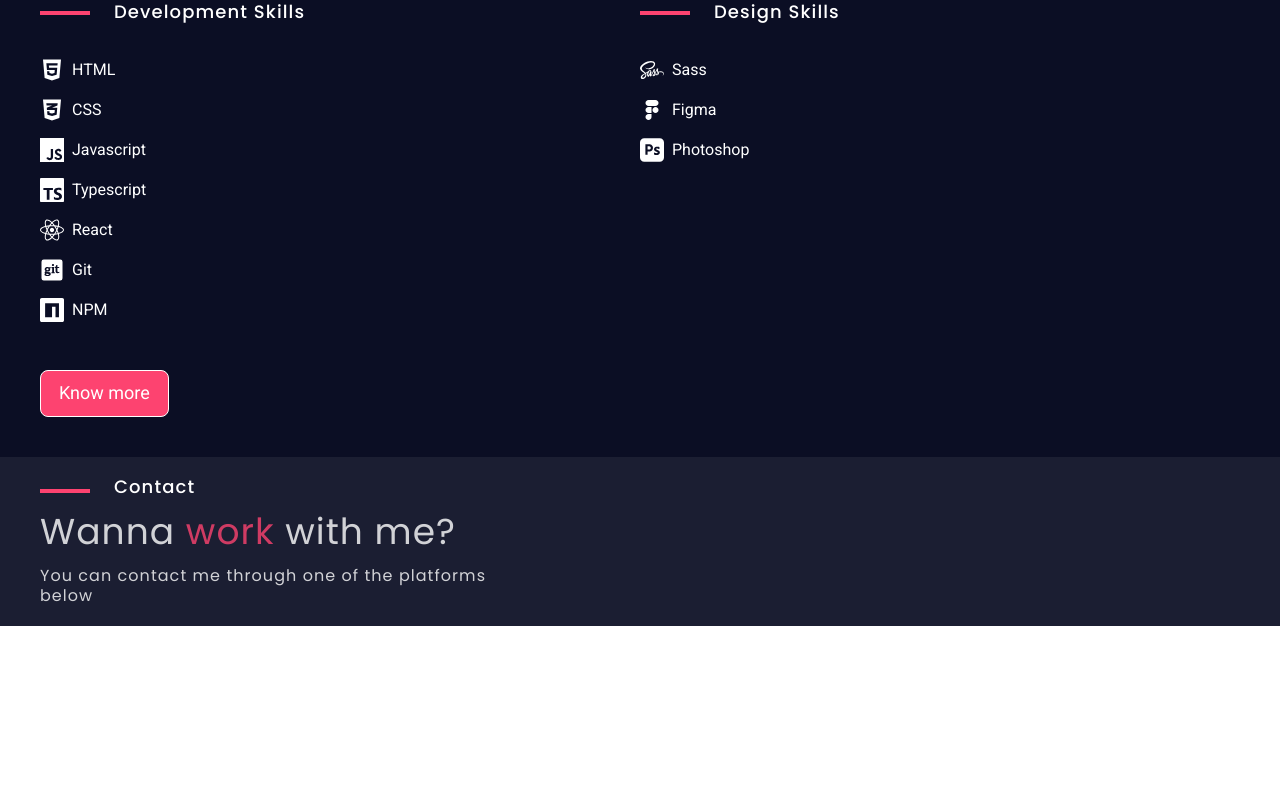
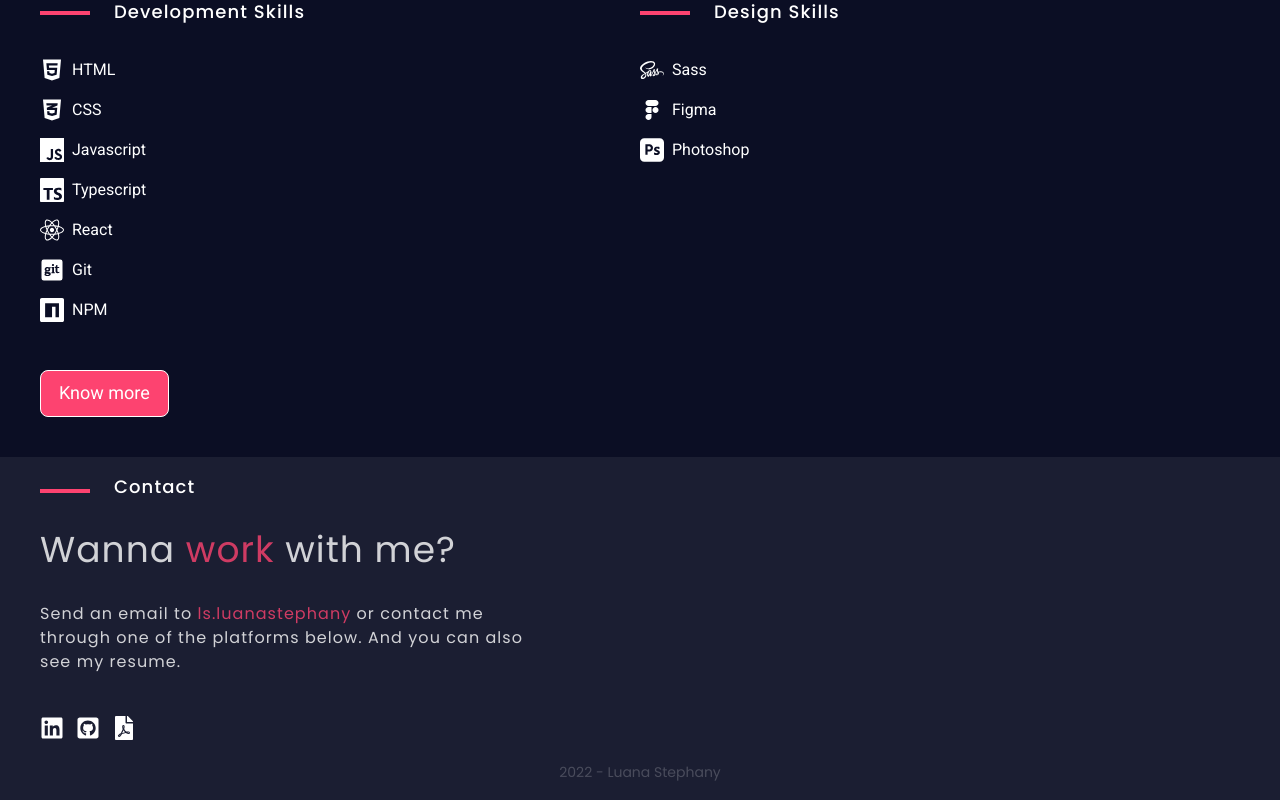
Before and after one commit to luanastephany/portfolio-2.0, a React (Create React App) app: page / in a window 1280 px wide. Shown: the part 1339-2139 px from the top of the page. Before the commit the page ends 1965 px from the top, so only its background shows below. Built offline with nearby package versions, Linux system fonts and the light colour scheme.

Commit message:
add section "contact me"

```diff
--- a/src/sections/Contact/index.js
+++ b/src/sections/Contact/index.js
@@ -1,4 +1,5 @@
 import React from "react";
+import { FaFilePdf, FaGithubSquare, FaLinkedin } from "react-icons/fa";
 import { Wrapper } from "./styled";
 
 const Contact = () => {
@@ -9,8 +10,35 @@ const Contact = () => {
         <p className="work">
           Wanna <span>work</span> with me?
         </p>
-        <p>You can contact me through one of the platforms below</p>
+        <p className="contact-me">
+          Send an email to <span>ls.luanastephany</span> or contact me through
+          one of the platforms below. And you can also see my resume.
+        </p>
+
+        <div className="icons">
+          <a
+            href="https://www.linkedin.com/in/luana-stephany-aa012b204/"
+            target="_blank"
+            rel="noreferrer"
+          >
+            <FaLinkedin size={24} />
+          </a>
+
+          <a
+            href="https://github.com/luanastephany"
+            target="_blank"
+            rel="noreferrer"
+          >
+            <FaGithubSquare size={24} />
+          </a>
+
+          <a href="https://google.com" target="_blank" rel="noreferrer">
+            <FaFilePdf size={24} />
+          </a>
+        </div>
       </div>
+
+      <p className="footer">2022 - Luana Stephany</p>
     </Wrapper>
   );
 };
--- a/src/sections/Contact/styled.js
+++ b/src/sections/Contact/styled.js
@@ -14,7 +14,6 @@ export const Wrapper = styled.div`
     display: flex;
     flex-direction: column;
     gap: 24px;
-  }
 
     h1 {
       font-family: "Poppins", sans-serif;
@@ -32,7 +31,6 @@ export const Wrapper = styled.div`
         margin: 0 24px 0 0;
       }
     }
-
     .work {
       color: #fff;
       font-size: 36px;
@@ -43,6 +41,10 @@ export const Wrapper = styled.div`
       letter-spacing: 1.05px;
     }
 
+    .contact-me {
+      line-height: 24px;
+    }
+
     p {
       color: #fff;
       font-family: "Poppins", sans-serif;
@@ -50,9 +52,34 @@ export const Wrapper = styled.div`
       opacity: 0.8;
       line-height: 20px;
       letter-spacing: 1.05px;
+      margin-top: 18px;
 
       span {
         color: var(--pink);
       }
     }
+
+    .icons {
+      display: flex;
+      gap: 12px;
+      align-items: center;
+      color: #fff;
+      margin-top: 18px;
+
+      a {
+        &:hover {
+          transform: scale(1.1);
+        }
+      }
+    }
+  }
+
+  .footer {
+    display: flex;
+    color: #fff;
+    opacity: 0.2;
+    font-size: 14px;
+    font-family: "Poppins", sans-serif;
+    margin-top: 24px;
+  }
 `;
```
Lines whose indentation alone changed are shown as unchanged.
